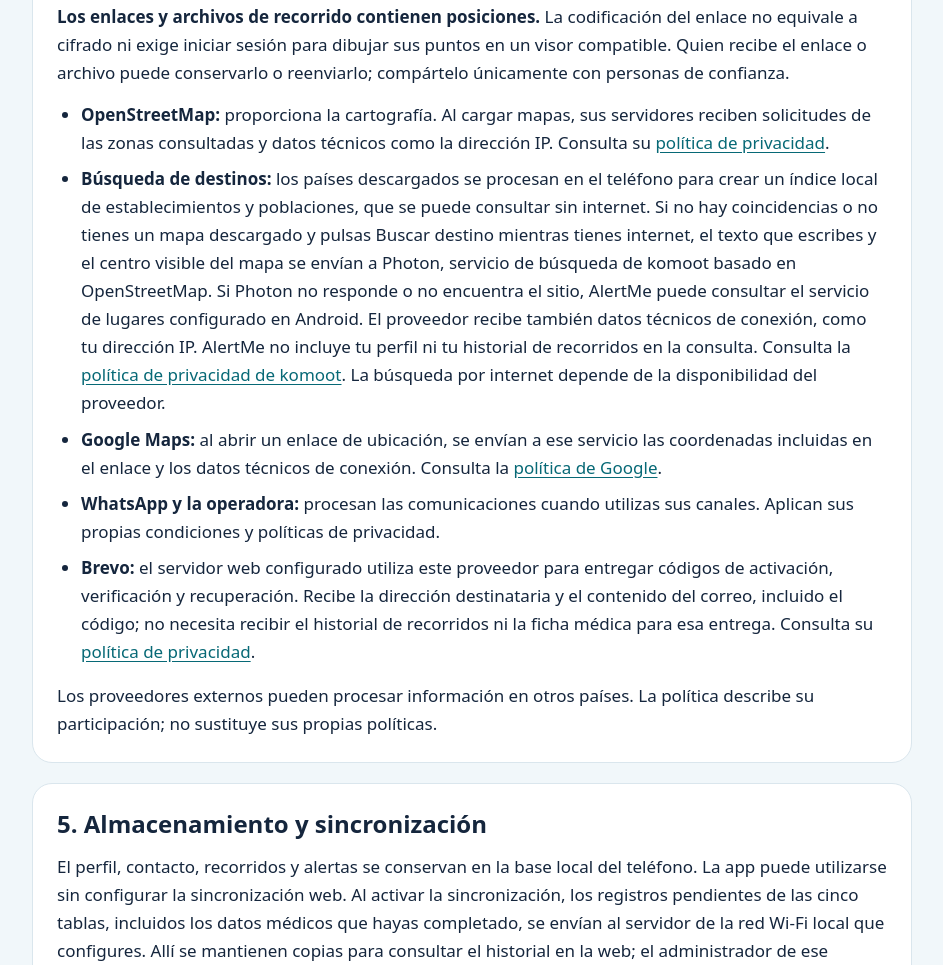
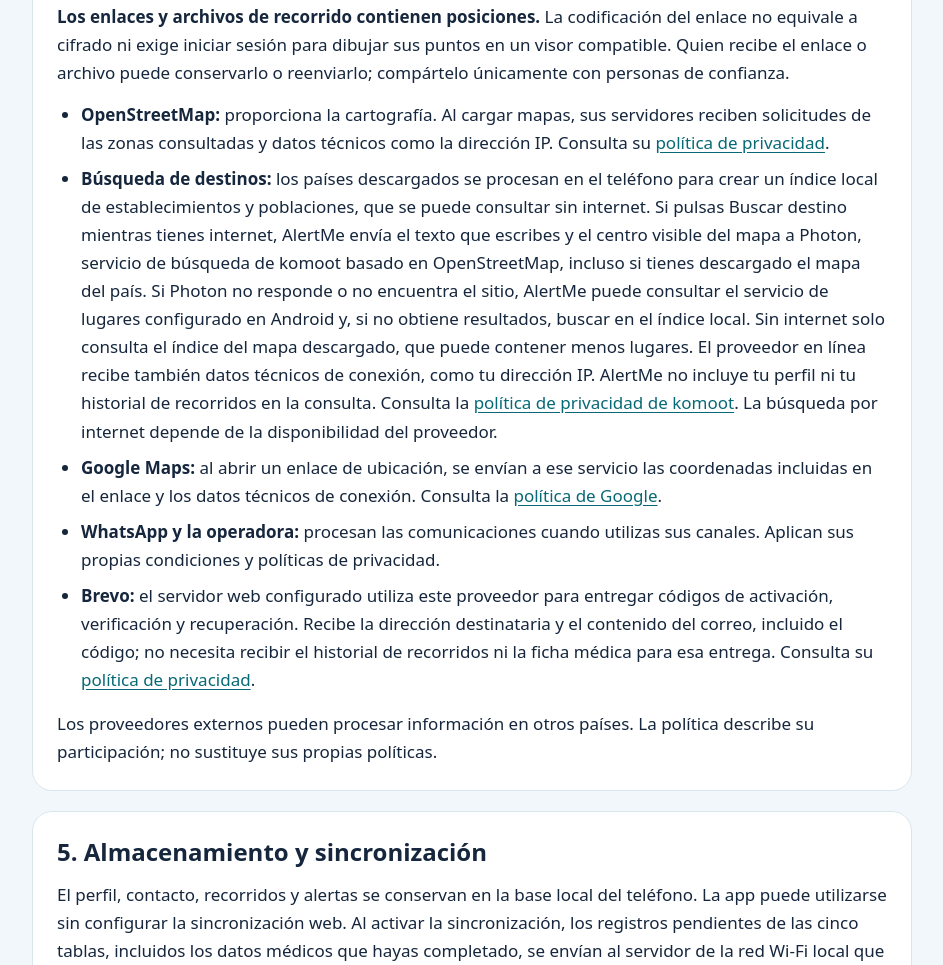
Before and after one commit to oscarda142/alertme-privacidad, a plain HTML site: page index.html in a window 1280 px wide. Shown: the part 2677-3642 px from the top of the page, without its empty margins (168-1111 px from the left). Drawn offline with Linux system fonts and the light colour scheme.

Commit message:
Aclarar búsqueda de destinos con y sin internet

```diff
--- a/index.html
+++ b/index.html
@@ -45,7 +45,7 @@
     </ul></section>
     <section id="compartir"><h2>4. Alertas y servicios externos</h2><p>El contacto elegido recibe la información incluida en la alerta, como tu nombre, motivo, batería y ubicación o enlace de recorrido, según su disponibilidad y el canal. El envío de SMS y las llamadas pasan por tu operadora. Para WhatsApp, AlertMe prepara el borrador y debes confirmar su envío en esa aplicación. Los datos médicos no se incluyen automáticamente en el mensaje de alerta de la versión actual.</p><p><strong>Los enlaces y archivos de recorrido contienen posiciones.</strong> La codificación del enlace no equivale a cifrado ni exige iniciar sesión para dibujar sus puntos en un visor compatible. Quien recibe el enlace o archivo puede conservarlo o reenviarlo; compártelo únicamente con personas de confianza.</p><ul>
       <li><strong>OpenStreetMap:</strong> proporciona la cartografía. Al cargar mapas, sus servidores reciben solicitudes de las zonas consultadas y datos técnicos como la dirección IP. Consulta su <a href="https://osmfoundation.org/wiki/Privacy_Policy">política de privacidad</a>.</li>
-      <li><strong>Búsqueda de destinos:</strong> los países descargados se procesan en el teléfono para crear un índice local de establecimientos y poblaciones, que se puede consultar sin internet. Si no hay coincidencias o no tienes un mapa descargado y pulsas Buscar destino mientras tienes internet, el texto que escribes y el centro visible del mapa se envían a Photon, servicio de búsqueda de komoot basado en OpenStreetMap. Si Photon no responde o no encuentra el sitio, AlertMe puede consultar el servicio de lugares configurado en Android. El proveedor recibe también datos técnicos de conexión, como tu dirección IP. AlertMe no incluye tu perfil ni tu historial de recorridos en la consulta. Consulta la <a href="https://www.komoot.com/es-es/privacy">política de privacidad de komoot</a>. La búsqueda por internet depende de la disponibilidad del proveedor.</li>
+      <li><strong>Búsqueda de destinos:</strong> los países descargados se procesan en el teléfono para crear un índice local de establecimientos y poblaciones, que se puede consultar sin internet. Si pulsas Buscar destino mientras tienes internet, AlertMe envía el texto que escribes y el centro visible del mapa a Photon, servicio de búsqueda de komoot basado en OpenStreetMap, incluso si tienes descargado el mapa del país. Si Photon no responde o no encuentra el sitio, AlertMe puede consultar el servicio de lugares configurado en Android y, si no obtiene resultados, buscar en el índice local. Sin internet solo consulta el índice del mapa descargado, que puede contener menos lugares. El proveedor en línea recibe también datos técnicos de conexión, como tu dirección IP. AlertMe no incluye tu perfil ni tu historial de recorridos en la consulta. Consulta la <a href="https://www.komoot.com/es-es/privacy">política de privacidad de komoot</a>. La búsqueda por internet depende de la disponibilidad del proveedor.</li>
       <li><strong>Google Maps:</strong> al abrir un enlace de ubicación, se envían a ese servicio las coordenadas incluidas en el enlace y los datos técnicos de conexión. Consulta la <a href="https://policies.google.com/privacy">política de Google</a>.</li>
       <li><strong>WhatsApp y la operadora:</strong> procesan las comunicaciones cuando utilizas sus canales. Aplican sus propias condiciones y políticas de privacidad.</li>
       <li><strong>Brevo:</strong> el servidor web configurado utiliza este proveedor para entregar códigos de activación, verificación y recuperación. Recibe la dirección destinataria y el contenido del correo, incluido el código; no necesita recibir el historial de recorridos ni la ficha médica para esa entrega. Consulta su <a href="https://www.brevo.com/legal/privacypolicy/">política de privacidad</a>.</li>
```
